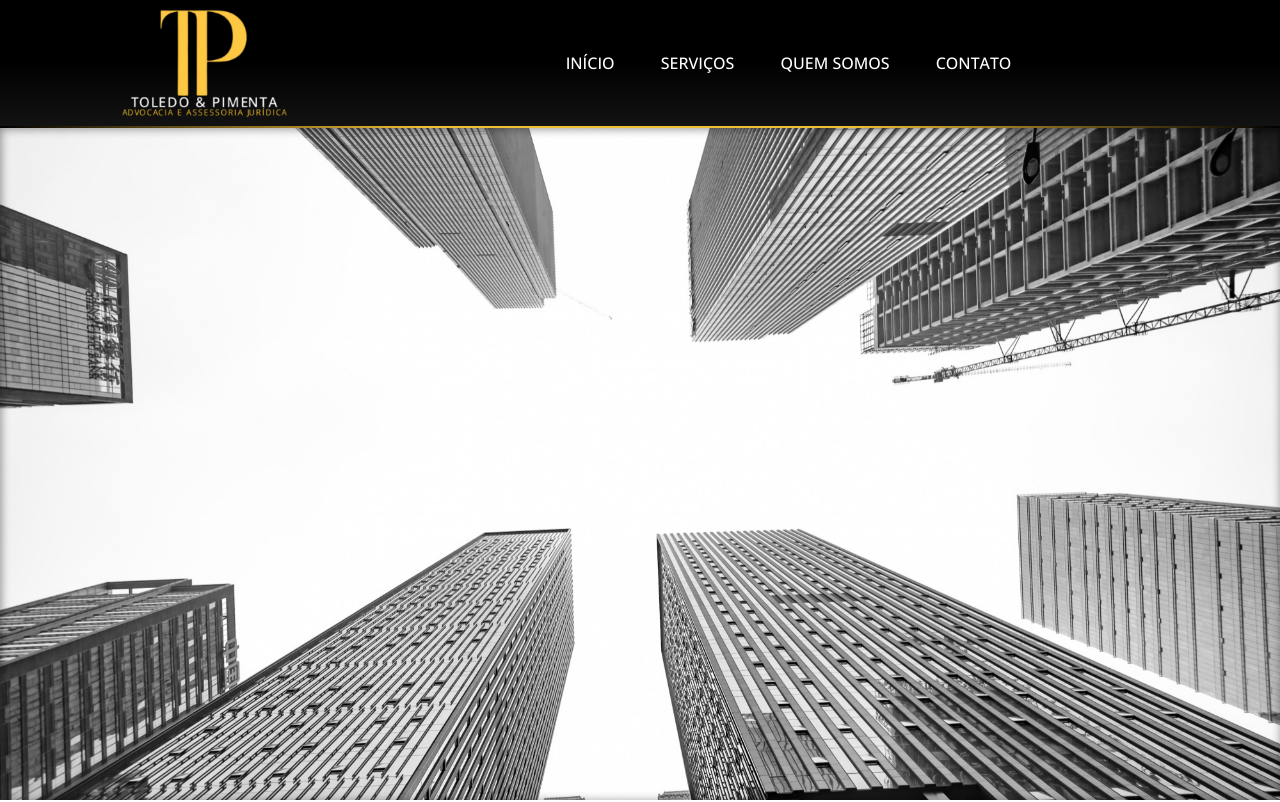
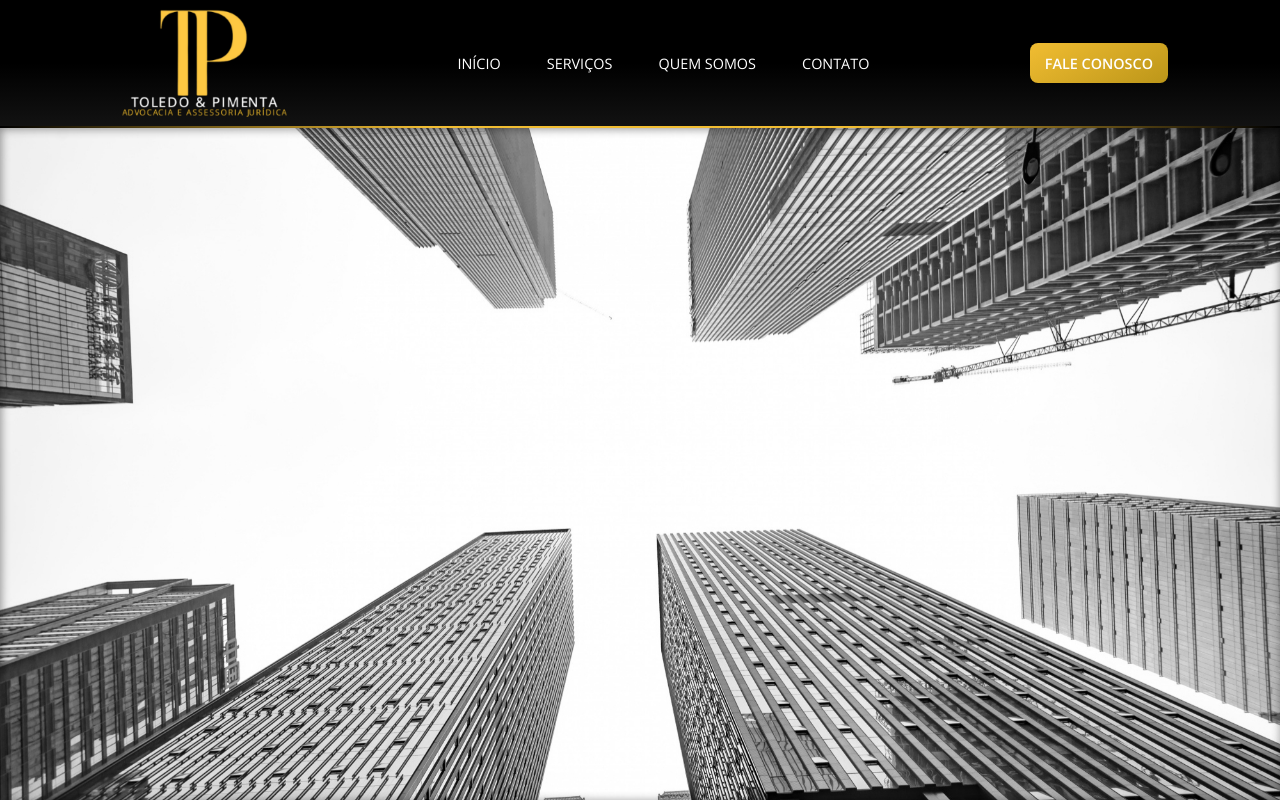
Before and after one commit to mttoledo/landingpage-advocacia, a plain HTML site: page index.html in a window 1280 px wide. Shown: the top 802 px of the page. Drawn offline with nearby package versions, Linux system fonts and the light colour scheme.

Commit message:
Layout changes

```diff
--- a/assets/css/style.css
+++ b/assets/css/style.css
@@ -13,6 +13,10 @@ html, body {
     box-sizing: border-box;
 }
 
+main {
+    padding-top: 8rem;
+}
+
 header {
     background-color: black;
     background-image: linear-gradient(to bottom, black, black, rgb(18, 18, 18));
@@ -23,9 +27,15 @@ header {
     border-bottom: 2px solid transparent;
     border-image: linear-gradient(to right, transparent, #f1bd32, #f1bd32, transparent) 1;
 
-    position: sticky;
+    position: fixed;
     top: 0;
     z-index: 1000;
+    transition: background-color 0.3s ease;
+}
+
+.scrolled-header {
+    background-color: rgba(0, 0, 0, 0.8);
+    background-image: none;
 }
 
 header img {
@@ -35,22 +45,59 @@ header img {
 }
 
 nav {
-    margin-right: 2rem;
     margin: auto;
 }
 
 nav a {
     margin: 1rem;
-    padding: 0px 5px 7px;
+    padding: 0px 5px 5px;
     text-decoration: none;
     color: white;
-    font-size: 1rem;
-    font-weight: 500;
+    font-size: 0.9rem;
+    font-weight: 400;
+    position: relative;
+    overflow: hidden;
 }
 
 nav a:hover {
     color: #f1bd32;
-    border-bottom: 3px solid #f1bd32;
+}
+
+nav a::after {
+    content: '';
+    position: absolute;
+    bottom: -5px;
+    left: 50%;
+    transform: translateX(-50%);
+    width: 0;
+    height: 3px;
+    background-color: #f1bd32;
+    transition: width 0.3s ease-in-out;
+}
+
+nav a:hover::after {
+    width: 95%;
+}
+
+header button {
+    background: linear-gradient(150deg,rgba(241, 189, 50, 1) 0%, rgb(188, 150, 25) 100%);
+    font-family: 'Open Sans', sans-serif;
+    font-size: 0.9rem;
+    font-weight: 600;
+    color: white;
+    height: 40px;
+    border: none;
+    border-radius: 8px;
+    padding: 5px 15px;
+    margin-right: 7rem;
+    white-space: nowrap;
+    cursor: pointer;
+    transition: transform 0.3s ease-in-out, box-shadow 0.3s ease-in-out;
+}
+
+header button:hover {
+    transform: translateY(-2px) scale(1.05);
+    box-shadow: 0px 8px 15px rgba(241, 190, 50, 0.121);
 }
 
 .section-title {
@@ -69,6 +116,7 @@ nav a:hover {
     font-size: 1.1rem;
     color: #f1bd32;
     text-decoration: overline;
+    text-decoration-thickness: 2px;
 }
 
 #home {
@@ -96,7 +144,7 @@ nav a:hover {
     width: 280px;
     height: 347,2px;
     border: 1px solid rgba(0, 0, 0, 0.315);
-    box-shadow: 3px 3px 10px rgba(0, 0, 0, 0.426);
+    box-shadow: 3px 3px 10px rgba(0, 0, 0, 0.266);
 }
 
 .services-card img {
@@ -117,3 +165,31 @@ nav a:hover {
 .services-card h3, a {
     padding-left: 10px;
 }
+
+.block {
+    animation: appear both;
+    animation-timeline: view(80% 10%);
+}
+
+@keyframes appear {
+    from {
+        filter: saturate(0) contrast(4) brightness(.1) blur(5px);
+        opacity: 0;
+        scale: .95;
+        translate: 0 4rem;
+    }
+
+    to {
+        filter: none;
+        opacity: 1;
+        scale: 1;
+        translate: 0 0;
+    }
+}
+
+/* Contact Section */
+
+#contact iframe {
+    width: 800px;
+    height: 400px;
+}
--- a/index.html
+++ b/index.html
@@ -16,6 +16,7 @@
                 <a href="#presentation">QUEM SOMOS</a>
                 <a href="#contact">CONTATO</a>
             </nav>
+            <button>FALE CONOSCO</button>
     </header>
     <main>
         <section id="home">
@@ -29,22 +30,22 @@
                 <h1 class="title">SERVIÇOS</h1>
             </div>
             <div class="services-container">
-                <div class="services-card">
+                <div class="services-card block">
                     <img src="assets/images/card-criminal.png" alt="">
                     <h3>DIREITO PENAL</h3>
                     <a href="">Saiba Mais ─────</a>
                 </div>
-                <div class="services-card">
+                <div class="services-card block">
                     <img src="assets/images/card-family.png" alt="">
                     <h3>DIREITO CIVIL</h3>
                     <a href="">Saiba Mais ─────</a>
                 </div>
-                <div class="services-card">
+                <div class="services-card block">
                     <img src="assets/images/card-pension.png" alt="">
                     <h3>DIREITO PREVIDENCIÁRIO</h3>
                     <a href="">Saiba Mais ─────</a>
                 </div>
-                <div class="services-card">
+                <div class="services-card block">
                     <img src="assets/images/card-worker.png" alt="">
                     <h3>DIREITO TRABALHISTA</h3>
                     <a href="">Saiba Mais ─────</a>
@@ -53,8 +54,8 @@
         </section>
         <section id="presentation">
             <div class="section-title">
-                <h2 class="subtitle">DESCUBRA NOSSA</h2>
-                <h1 class="title">HISTÓRIA</h1>
+                <h2 class="subtitle">DESCUBRA</h2>
+                <h1 class="title">QUEM SOMOS</h1>
             </div>
         </section>
         <section id="contact">
@@ -62,7 +63,9 @@
                 <h2 class="subtitle">SAIBA NOSSOS</h2>
                 <h1 class="title">MEIOS DE CONTATO</h1>
             </div>
+            <iframe src="https://www.google.com/maps/embed?pb=!1m18!1m12!1m3!1d851.1472011259832!2d-44.25591593253459!3d-19.4472397937773!2m3!1f0!2f0!3f0!3m2!1i1024!2i768!4f13.1!3m3!1m2!1s0xa6500563a73b8f%3A0x5070cff765fb4a1!2sRua%20Estrada%20dos%20Tropeiros%2C%201204%20-%20Nossa%20Sra.%20do%20Carmo%2C%20Sete%20Lagoas%20-%20MG%2C%2035700-572!5e1!3m2!1sen!2sbr!4v1754511094584!5m2!1sen!2sbr" style="border:0;" allowfullscreen="" loading="lazy" referrerpolicy="no-referrer-when-downgrade"></iframe>
         </section>
     </main>
+    <script src="script.js"></script>
 </body>
 </html>
--- /dev/null
+++ b/script.js
@@ -0,0 +1,8 @@
+window.addEventListener('scroll', function() {
+    const header = document.querySelector('header');
+    if (window.scrollY > 50) {
+        header.classList.add('scrolled-header');
+    } else {
+        header.classList.remove('scrolled-header');
+    }
+});
```
